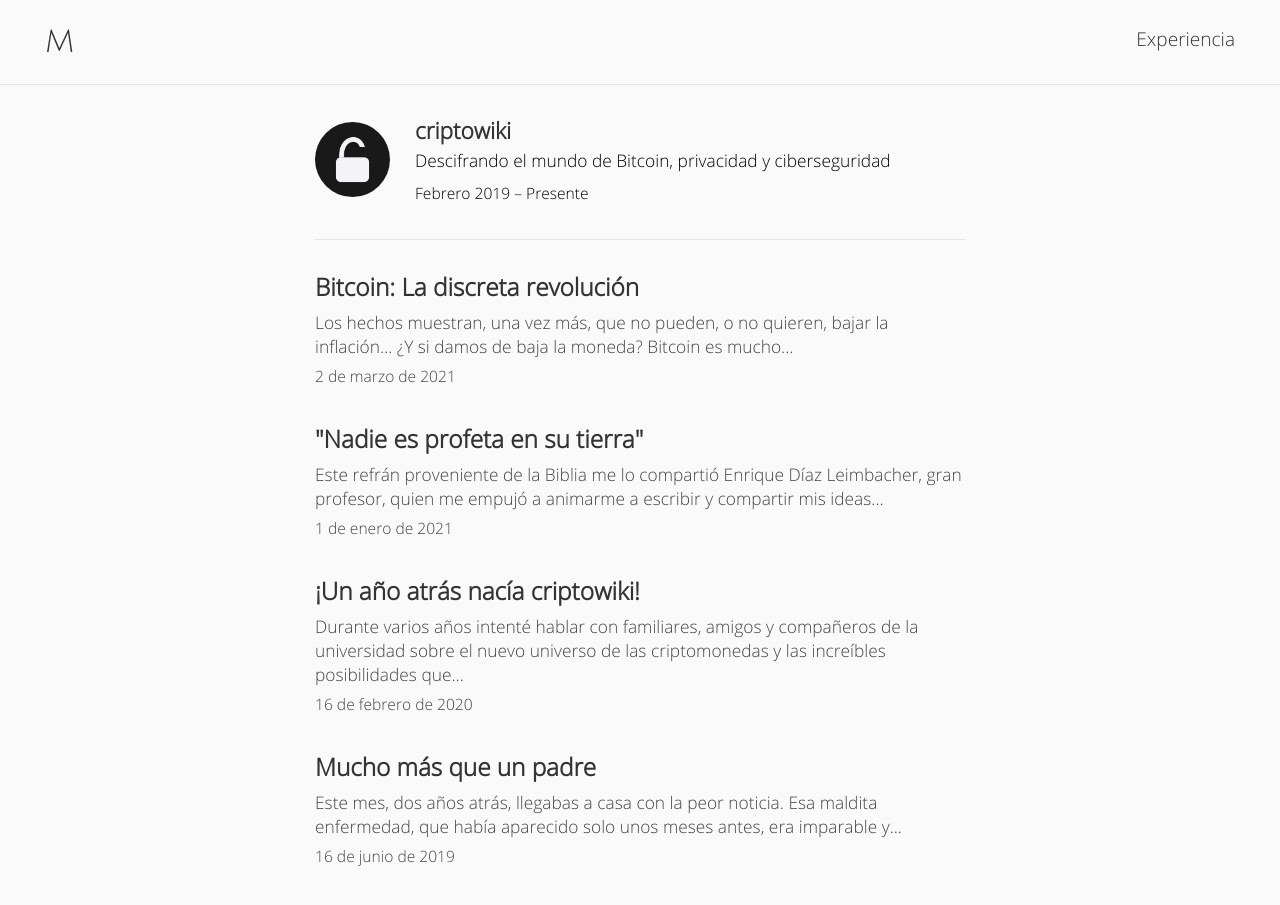
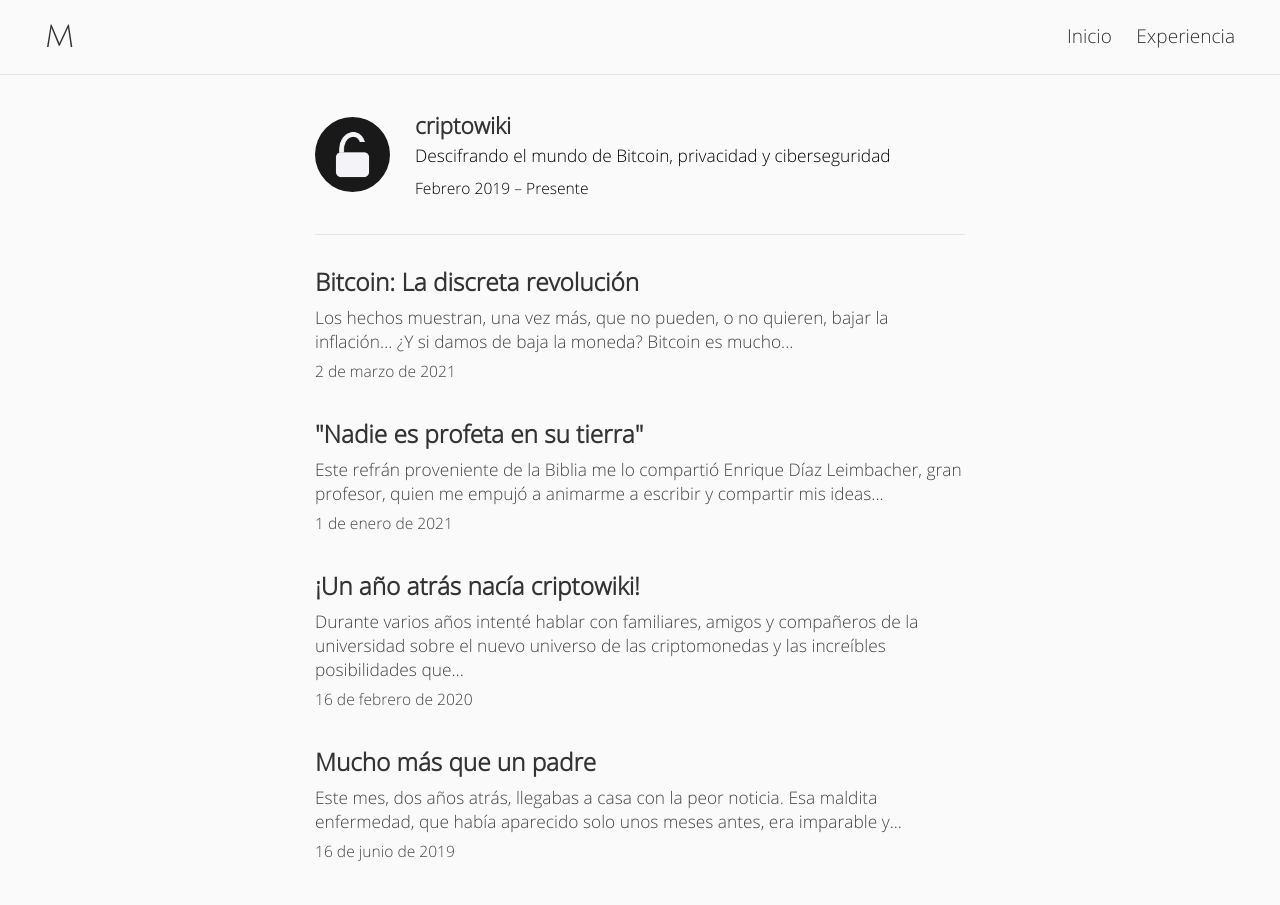
Before and after one commit to martinmorando/martinmorando.github.io, a Jekyll site: the page built from index.html, in a window 1280 px wide and 987 px high. Shown: the top 905 px of the window. Built offline with Jekyll 4.4.1, drawn with Linux system fonts in a browser that asks for light colours.

Commit message:
add explicit link to homepage

```diff
--- a/_includes/head.html
+++ b/_includes/head.html
@@ -8,7 +8,7 @@
 	<meta name="viewport" content="width=device-width,initial-scale=1"/>
 	<meta name="robots" content="index,follow"/>
 	<meta name="description" content="{{ pageDescription }}"/>
-	<link rel="stylesheet" type="text/css" href="{{ site.baseurl }}/assets/css/main.css">
+	<link rel="stylesheet" type="text/css" href="{{ site.baseurl }}/assets/css/main.css?v=4112023">
 	<link rel="shortcut icon" type="image/x-icon" href="{{ site.baseurl }}/assets/img/icons/favicon.ico?v=2"/>
 	<link rel="shortcut icon" href="{{ site.baseurl }}/assets/img/icons/favicon.ico?v=2" />
 	<title>{{ page.title }}</title>
--- a/_includes/header.html
+++ b/_includes/header.html
@@ -1,6 +1,7 @@
 <header id="site-header">
 	<h1 id="site-title"><a href="{{ site.baseurl }}/" title="Martín Morando">M</a></h1>
 	<nav id="site-nav">
+		<a href="/">Inicio</a>
 		<a href="{{ site.baseurl }}/experiencia/">Experiencia</a>
 	</nav>
 </header>
--- a/assets/css/main.css
+++ b/assets/css/main.css
@@ -138,7 +138,7 @@
 
 #site-title {
     float: left;
-    margin: 25px 0px 25px 45px !important;
+    margin: 20px 0px 20px 45px !important;
 	font-family: 'Julius Sans One', sans-serif;
     font-weight: 400;
     font-size: 1.8em;
@@ -151,7 +151,7 @@
 
 #site-nav {
     float: right;
-    margin: 26px 45px 0 0;
+    margin: 23px 45px 0 0;
 }
 
 #site-nav a {
@@ -175,7 +175,7 @@
 
 #page-content {
     flex: 1;
-    padding-top: 50px;
+    padding-top: 45px;
     margin-top: 50px;
 }
 
```
